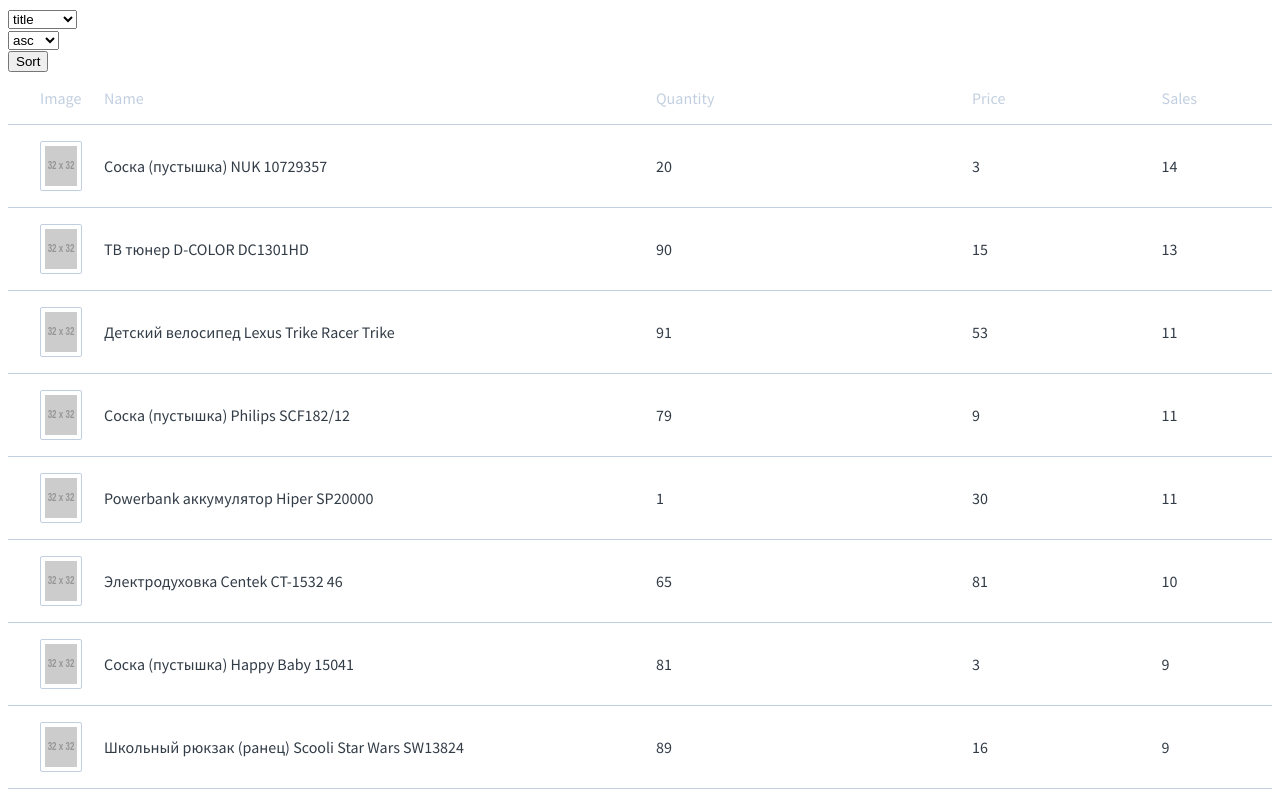
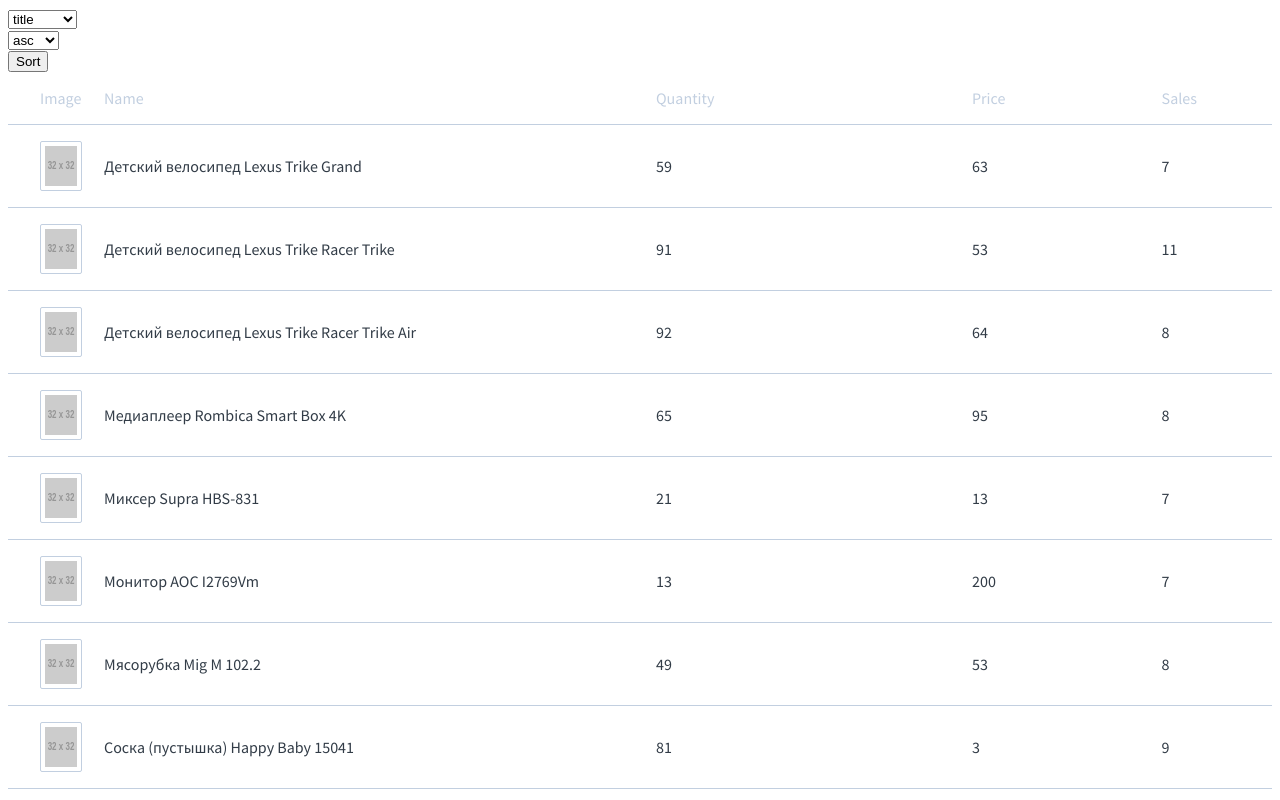
Before and after one commit to js-tasks-ru/js-20220909_danila65, a website: page 05-dom-document-loading/2-sortable-table-v1/index.html in a window 1280 px wide. Both pictures are taken after a click on the button "Sort". Shown: the top 800 px of the page. Drawn offline with Linux system fonts and the light colour scheme; placeholder pictures from the web are drawn by us.

Commit message:
sortTable implementation without tests

```diff
--- a/05-dom-document-loading/2-sortable-table-v1/index.js
+++ b/05-dom-document-loading/2-sortable-table-v1/index.js
@@ -84,4 +84,40 @@
     wrap.innerHTML = contentString;
     return wrap.firstElementChild;
   }
+
+  sort(field, order) {
+    const copyArr = [...this.data];
+
+    const res = copyArr.sort((a, b) => {
+      const valueA = a[field];
+      const valueB = b[field];
+
+      if (order === "asc") {
+        if (typeof valueA === 'number' && typeof valueB === 'number') {
+          return valueA - valueB;
+        }
+
+        return valueA.localeCompare(valueB, ["ru", "en"], { caseFirst: "upper" });
+      }
+
+      if (order === "desc") {
+        if (typeof valueA === 'number' && typeof valueB === 'number') {
+          return valueB - valueA;
+        }
+
+        return valueB.localeCompare(valueA, ["ru", "en"], { caseFirst: "upper" });
+      }
+    });
+
+    this.data = res;
+    this.rerender();
+  }
+
+  rerender() {
+    const tableRoot = document.querySelector('.sortable-table');
+    tableRoot.innerHTML = '';
+    tableRoot.append(this.renderHeader());
+    tableRoot.append(this.renderBody());
+    this.element = tableRoot;
+  }
 }
```
Also changed, not shown: 05-dom-document-loading/2-sortable-table-v1/index.html (+0 -1 lines).
